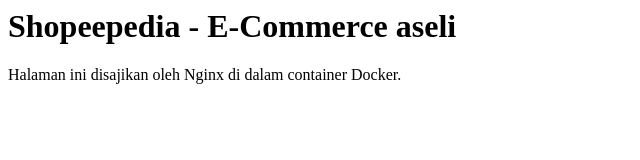
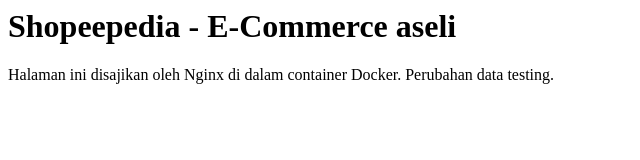
Before and after one commit to MergeCel/ASBOS-Ecommerce, a plain HTML site: page index.html in a window 1280 px wide. Shown: the whole page, without its empty margins (0-640 px from the left). Drawn offline with Linux system fonts and the light colour scheme.

Commit message:
testing cd

```diff
--- a/index.html
+++ b/index.html
@@ -1,2 +1,2 @@
 <h1>Shopeepedia - E-Commerce aseli</h1>
-<p>Halaman ini disajikan oleh Nginx di dalam container Docker.</p>
+<p>Halaman ini disajikan oleh Nginx di dalam container Docker. Perubahan data testing.</p>
```
